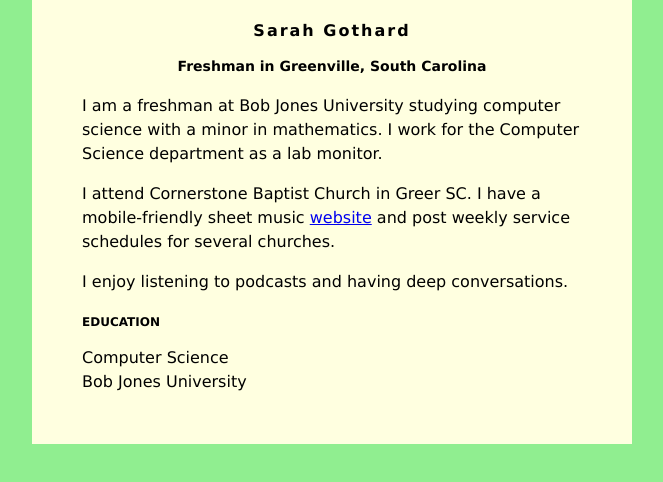
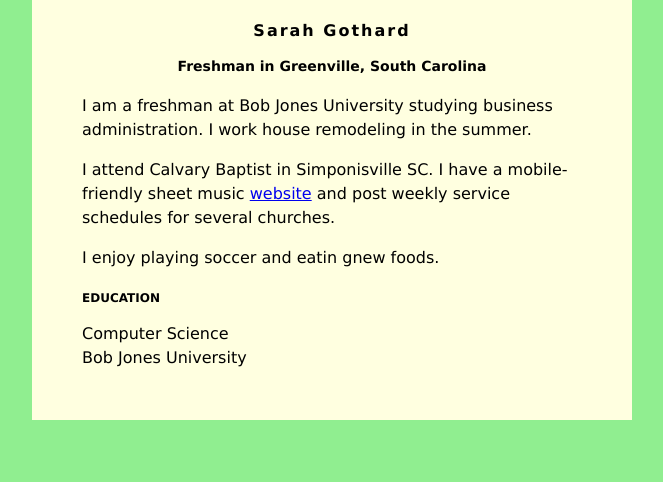
Before and after one commit to braml069/braml069.github.io, a plain HTML site: page index.html in a window 1280 px wide. Shown: the whole page, without its empty margins (308-971 px from the left). Drawn offline with Linux system fonts and the light colour scheme.

Commit message:
Update index.html

```diff
--- a/index.html
+++ b/index.html
@@ -33,15 +33,14 @@
         <h1>Sarah Gothard</h1>
         <h2>Freshman in Greenville, South Carolina</h2>
 
-         <p>I am a freshman at Bob Jones University studying computer science with a minor in
-            mathematics. I work for the Computer Science department as a lab monitor.</p>
+         <p>I am a freshman at Bob Jones University studying business administration. I work house remodeling in the summer.</p>
          <p>
-            I attend Cornerstone Baptist Church in Greer SC. I have a mobile-friendly
+            I attend Calvary Baptist in Simponisville SC. I have a mobile-friendly
             sheet music <a href="https://mobilehymns.org/">website</a> and post weekly service
             schedules for several churches.
          </p>
          <p>
-            I enjoy listening to podcasts and having deep conversations.
+            I enjoy playing soccer and eatin gnew foods.
          </p>
         <h3>EDUCATION</h3>
         Computer Science<br />
```
